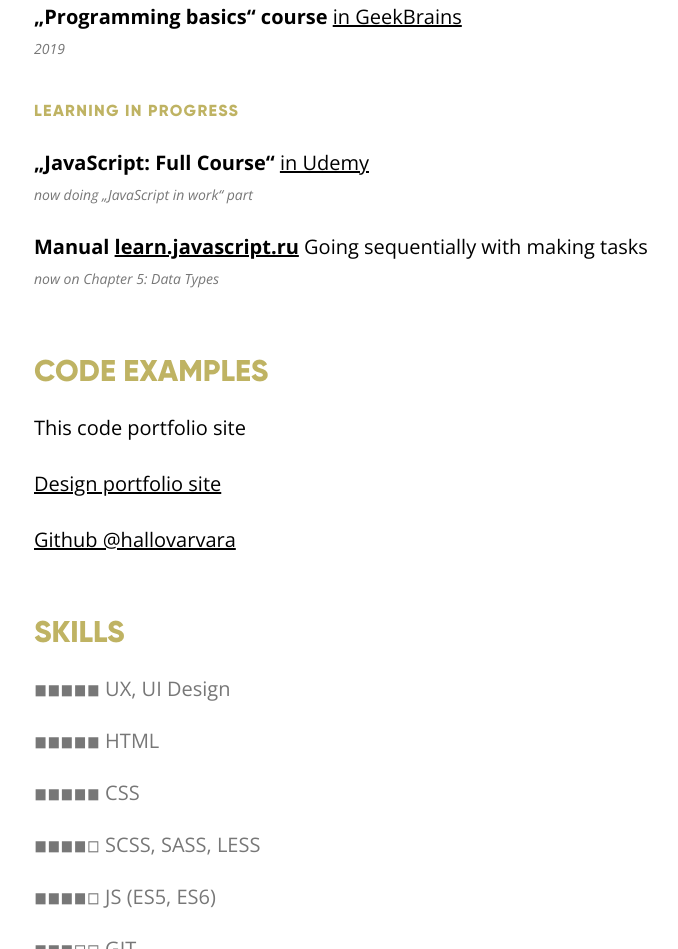
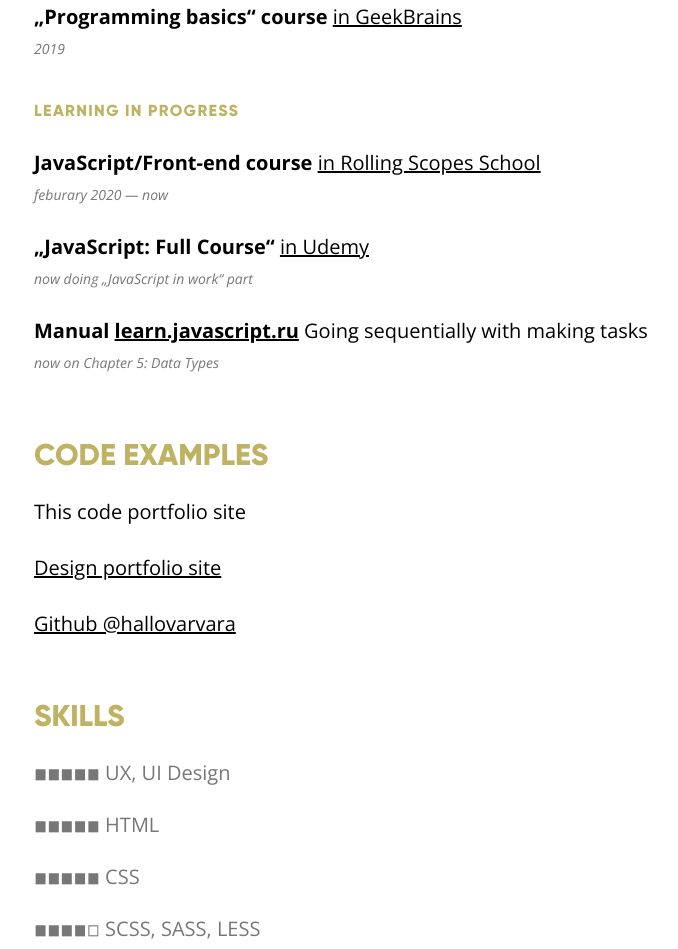
Before and after one commit to VestryOd/varya.dev, a plain HTML site: page about.html in a window 1280 px wide. Shown: the part 1261-2210 px from the top of the page, without its empty margins (94-772 px from the left). Drawn offline with nearby package versions, Linux system fonts and the light colour scheme.

Commit message:
fix: change link

```diff
--- a/about.html
+++ b/about.html
@@ -25,7 +25,7 @@
 
               <div class="title">
                   <h1>Varya Deviaterikova</h1>
-                  <p class="contacts">⚑ Minsk, Belarus     +375 29 625–42–34℡     <a href="mailto:hallovarvara@gmail.com">hallovarvara@gmail.com</a>     <a href="https://varya.dev/">varya.dev</a>     <a href="https://github.com/hallovarvara" target="_blank"><img src="./src/icons/github.svg" alt="Image-link to Github account"></a>     <a href="https://www.linkedin.com/in/hallovarvara/" target="_blank"><img src="./src/icons/linkedin.svg" alt="Image-link to Linkedin account"></a>     <a href="https://www.facebook.com/hallovarvara" target="_blank"><img src="./src/icons/fb.svg" alt="Image-link to Facebook account"></a></p>
+                  <p class="contacts">⚑ Minsk, Belarus      +375 29 625–42–34℡      <a href="mailto:hallovarvara@gmail.com">hallovarvara@gmail.com</a>      <a href="https://varya.dev/">varya.dev</a>      <a href="https://github.com/hallovarvara" target="_blank"><img src="./src/icons/github.svg" alt="Image-link to Github account"></a>      <a href="https://www.linkedin.com/in/hallovarvara/" target="_blank"><img src="./src/icons/linkedin.svg" alt="Image-link to Linkedin account"></a>      <a href="https://www.facebook.com/hallovarvara" target="_blank"><img src="./src/icons/fb.svg" alt="Image-link to Facebook account"></a></p>
               </div>
           </div>
 
@@ -76,6 +76,11 @@
           <h3>Learning in progress</h3>
 
           <p>
+              <strong>JavaScript/Front-end course</strong> <a href="https://rs.school/js/">in Rolling Scopes School</a>
+              <span class="date">feburary 2020 — now</span>
+          </p>
+
+          <p>
               <strong>„JavaScript: Full Course“</strong> <a href="https://www.udemy.com/course/javascript_full/">in Udemy</a>
               <span class="date">now doing „JavaScript in work“ part</span>
           </p>
@@ -88,7 +93,7 @@
           <h2>Code examples</h2>
           <ul>
               <li>This code portfolio site</li>
-              <li><a href="https://varvara.pro/" target="_blank">Design portfolio site</a></li>
+              <li><a href="http://varvara.pro/" target="_blank">Design portfolio site</a></li>
               <li><a href="https://github.com/hallovarvara" target="_blank">Github @hallovarvara</a></li>
           </ul>
 
```
